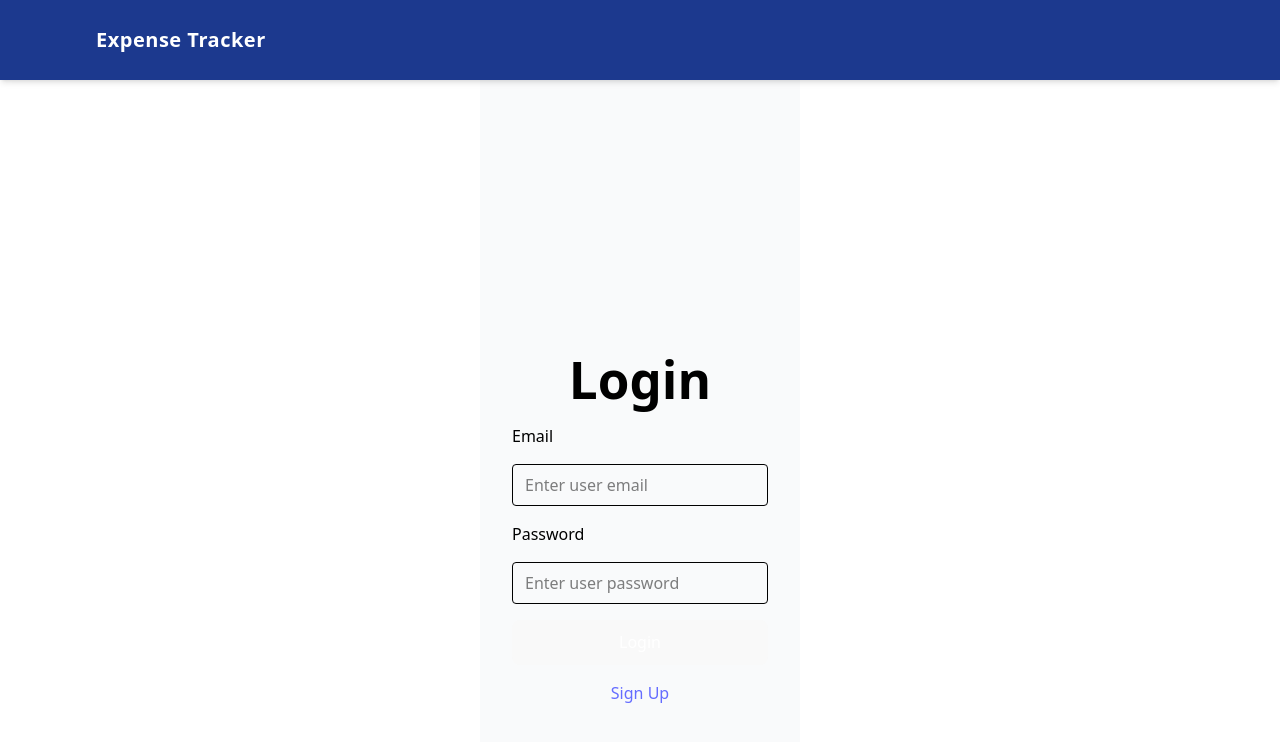
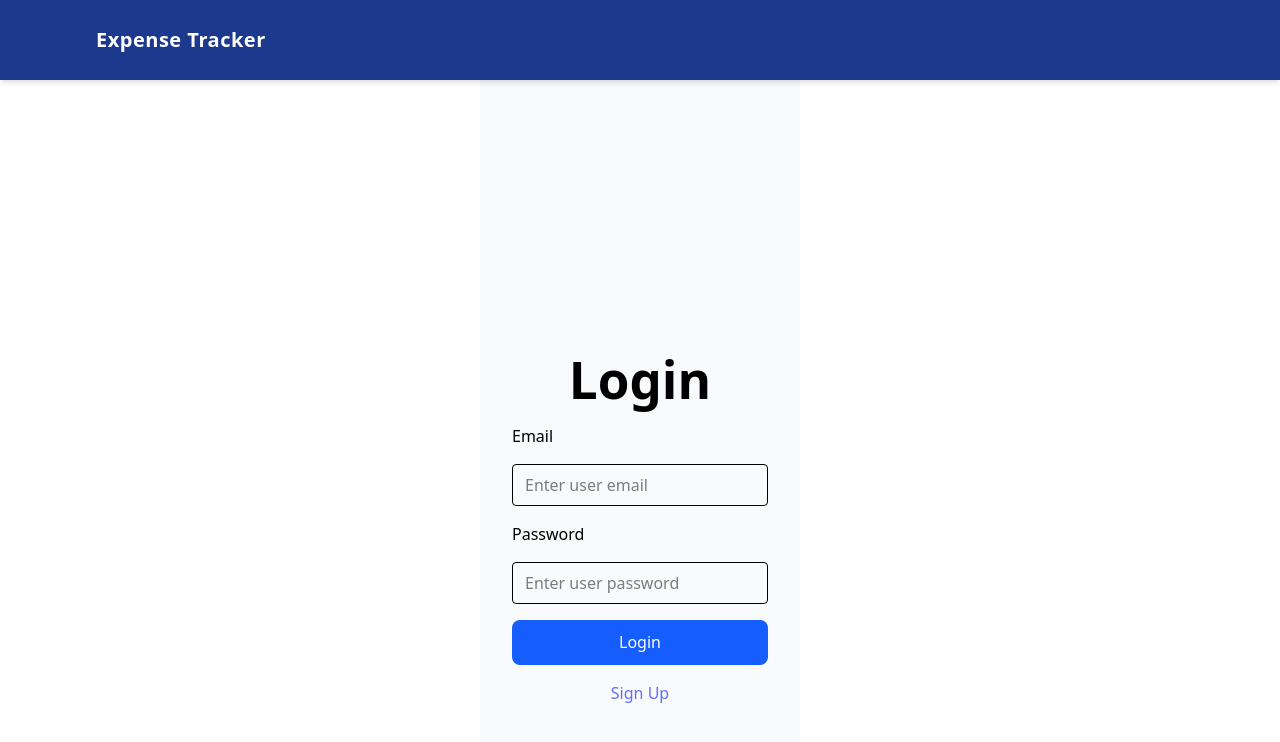
Before and after one commit to sandeepkumar23f/Expense-Tracker, a React (Vite) app in the folder frontend/: page /login in a window 1280 px wide. Shown: the top 742 px of the page. Built offline with nearby package versions, Linux system fonts and the light colour scheme.

Commit message:
removed the explicitly selected bg colors for buttons

```diff
--- a/frontend/src/index.css
+++ b/frontend/src/index.css
@@ -4,9 +4,7 @@
   line-height: 1.5;
   font-weight: 400;
 
-  color-scheme: light dark;
-  color: rgba(255, 255, 255, 0.87);
-  background-color: #242424;
+
 
   font-synthesis: none;
   text-rendering: optimizeLegibility;
@@ -52,16 +50,3 @@
 button:focus-visible {
   outline: 4px auto -webkit-focus-ring-color;
 }
-
-@media (prefers-color-scheme: light) {
-  :root {
-    color: #213547;
-    background-color: #ffffff;
-  }
-  a:hover {
-    color: #747bff;
-  }
-  button {
-    background-color: #f9f9f9;
-  }
-}
```
